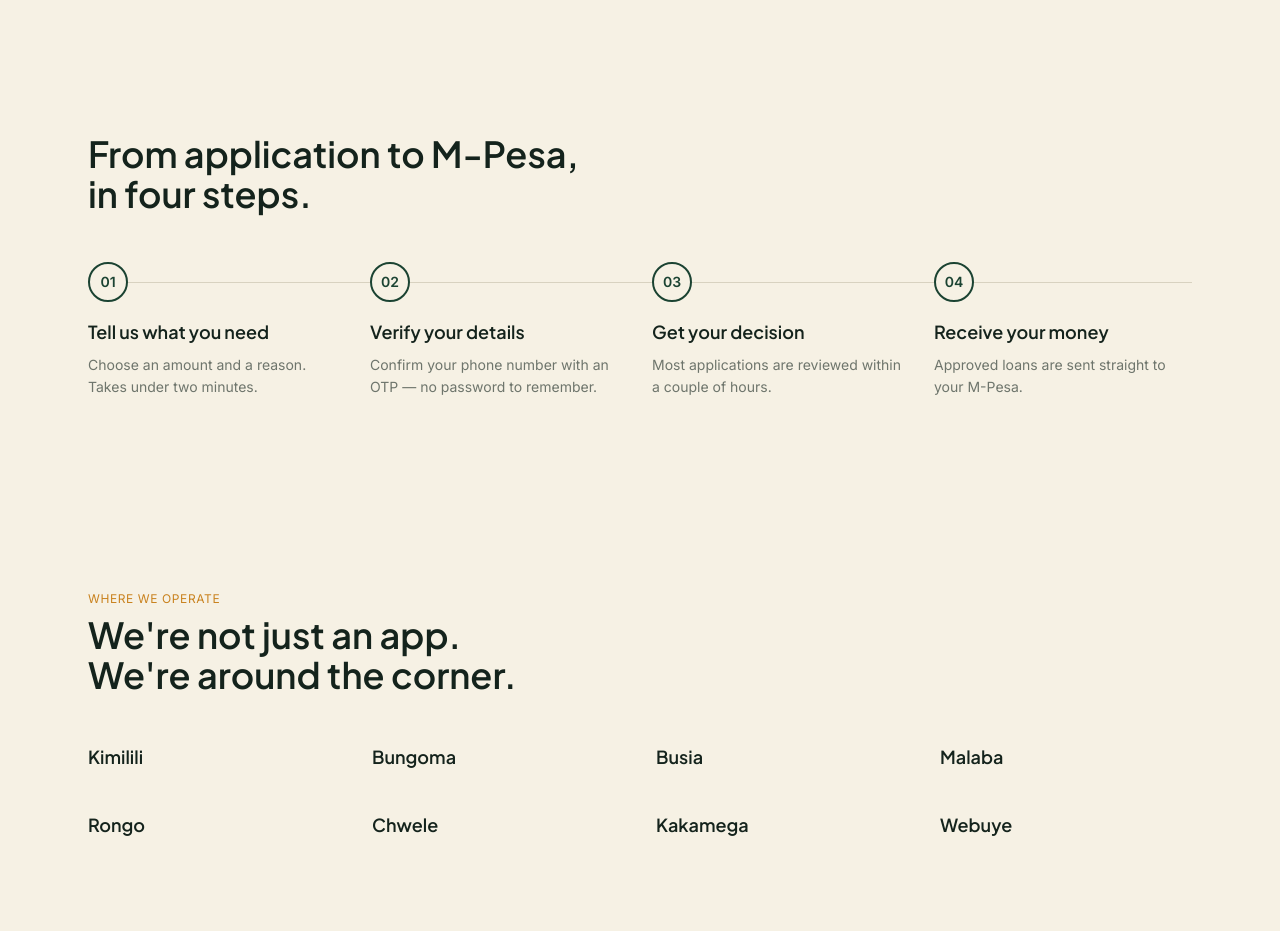
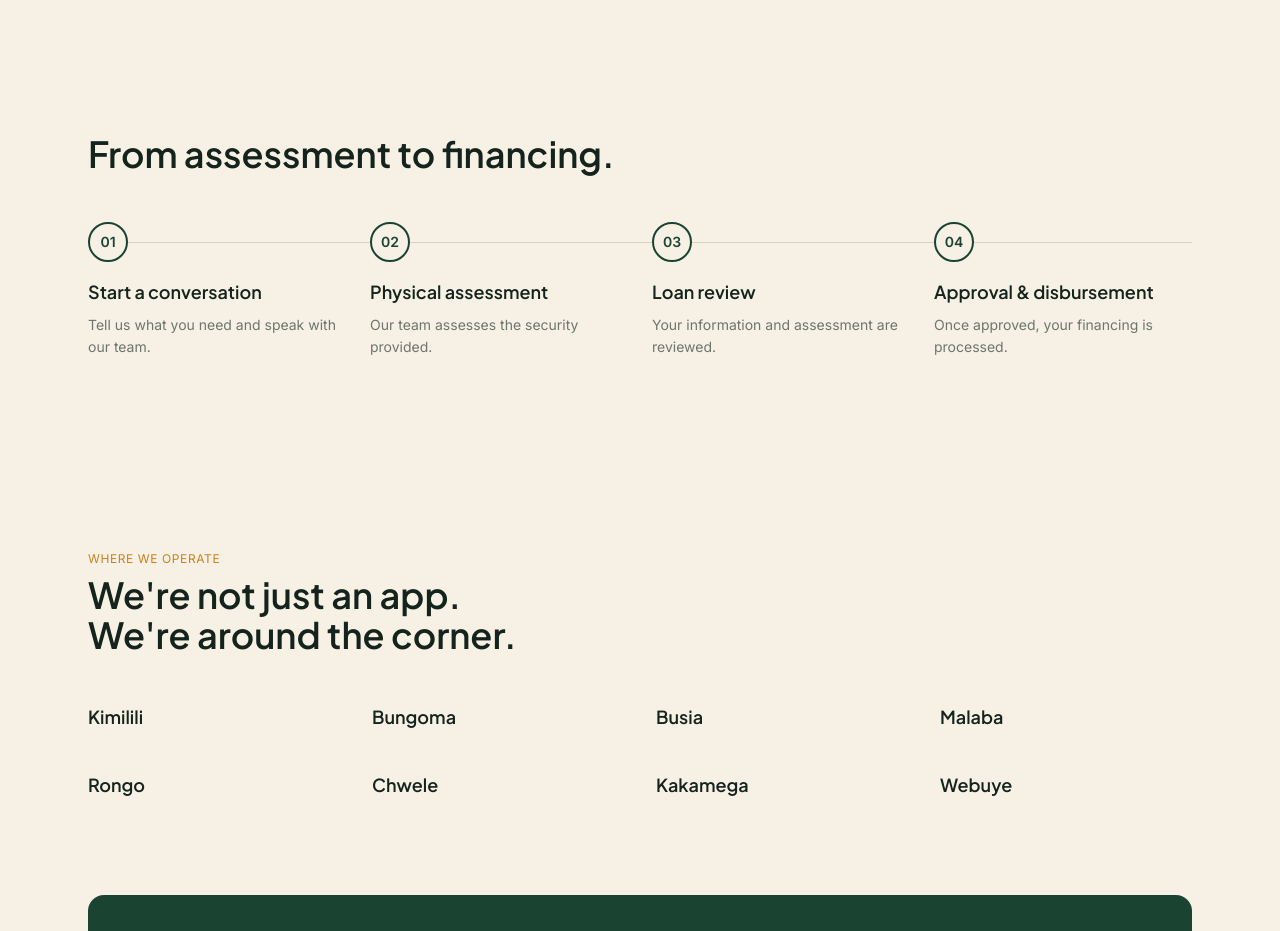
Before and after one commit to bennedictbett/Hakiba, a Next.js app in the folder client/: page / in a window 1280 px wide. Shown: the part 3400-4331 px from the top of the page. Built offline with nearby package versions, Linux system fonts and the light colour scheme.

Commit message:
Updated How It Works steps to reflect physical assessment process

```diff
--- a/client/app/(marketing)/page.tsx
+++ b/client/app/(marketing)/page.tsx
@@ -211,16 +211,16 @@ function ProductsPreview() {
 
 function HowItWorks() {
   const steps = [
-    { title: "Tell us what you need", detail: "Choose an amount and a reason. Takes under two minutes." },
-    { title: "Verify your details", detail: "Confirm your phone number with an OTP — no password to remember." },
-    { title: "Get your decision", detail: "Most applications are reviewed within a couple of hours." },
-    { title: "Receive your money", detail: "Approved loans are sent straight to your M-Pesa." },
+    { title: "Start a conversation", detail: "Tell us what you need and speak with our team." },
+    { title: "Physical assessment", detail: "Our team assesses the security provided." },
+    { title: "Loan review", detail: "Your information and assessment are reviewed." },
+    { title: "Approval & disbursement", detail: "Once approved, your financing is processed." },
   ];
 
   return (
     <section className="py-16 sm:py-24">
       <h2 className="mb-12 font-display text-3xl font-semibold text-ink sm:text-4xl">
-        From application to M-Pesa,<br />in four steps.
+        From assessment to financing.
       </h2>
 
       <div className="relative">
```
